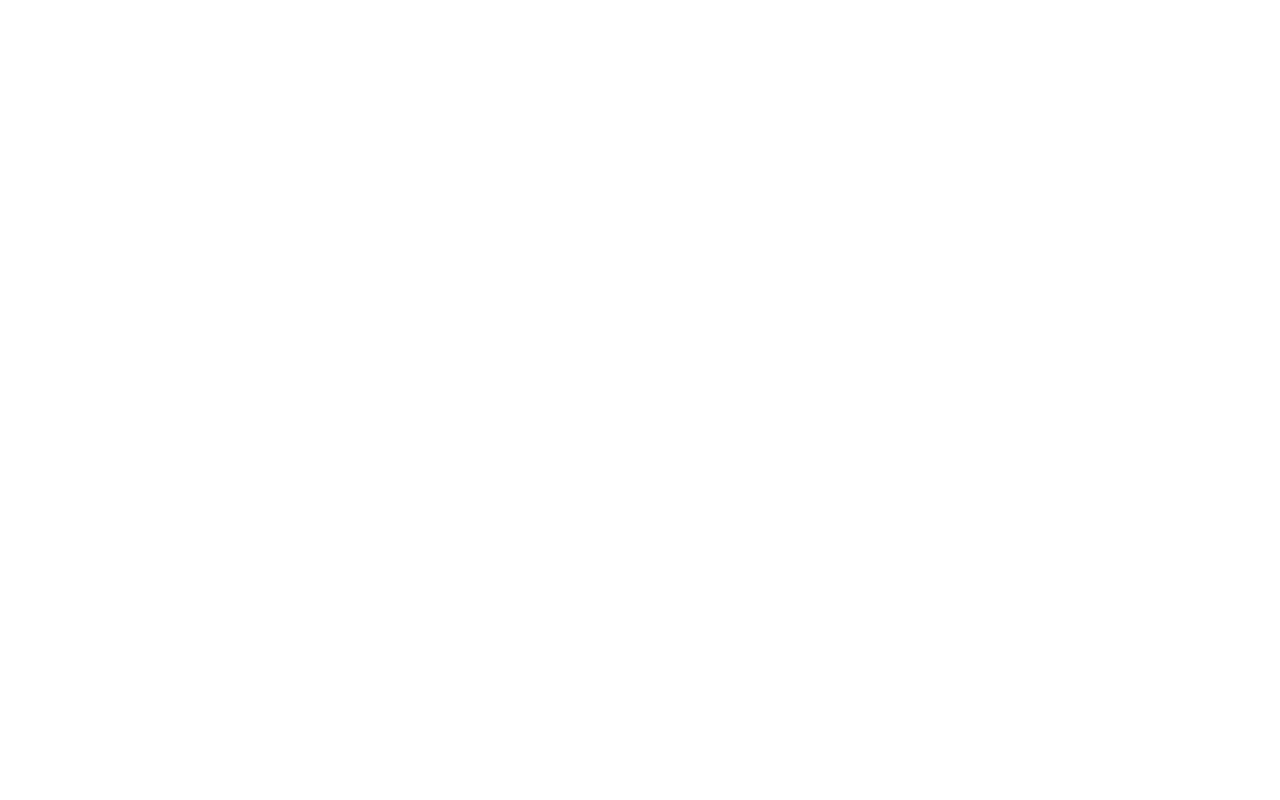
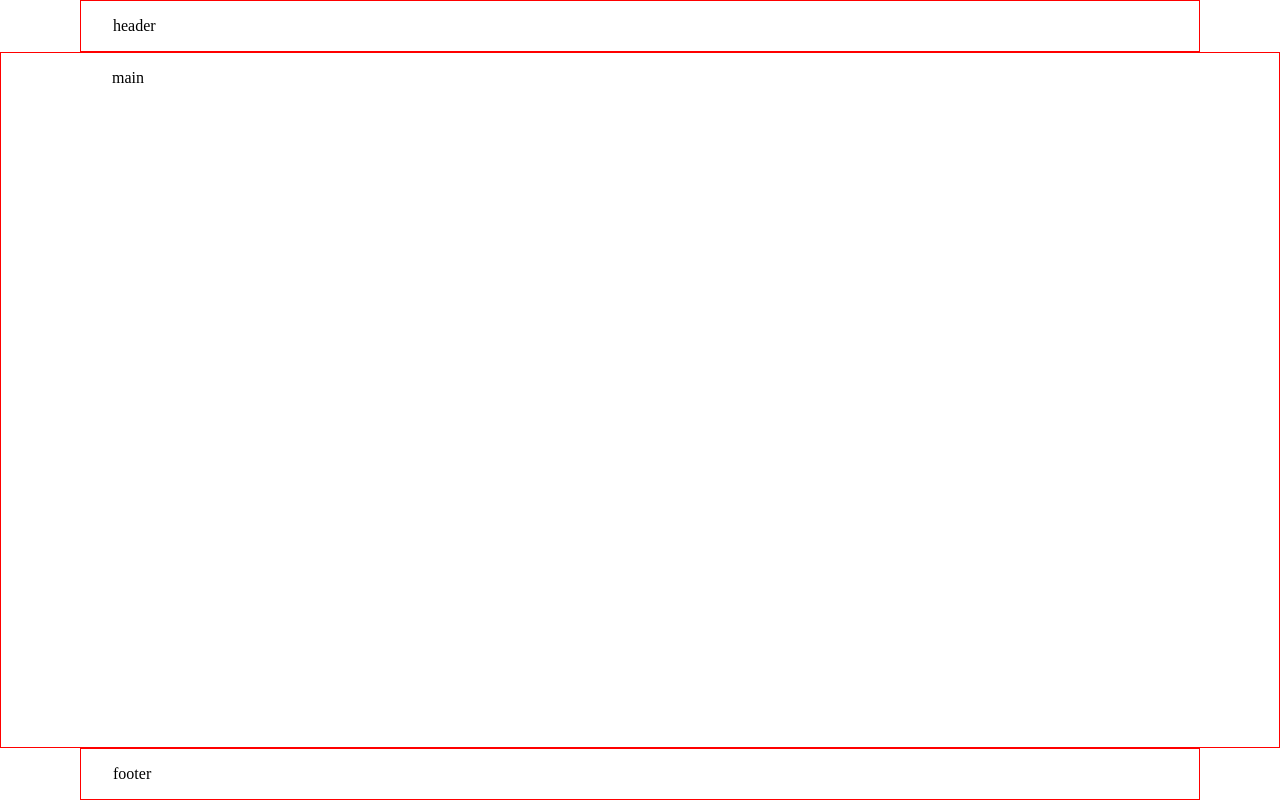
Before and after one commit to gabrielpdb/rocketseat-explorer-stage03-05-css, a plain HTML site: page index.html in a window 1280 px wide. Drawn offline with Linux system fonts and the light colour scheme.

Commit message:
Estrutura em grid com header e footer fixos

```diff
--- a/index.html
+++ b/index.html
@@ -8,9 +8,9 @@
   </head>
   <body>
     <div id="app">
-      <header></header>
-      <main></main>
-      <footer></footer>
+      <header class="container">header</header>
+      <main><div class="container">main</div></main>
+      <footer class="container">footer</footer>
     </div>
   </body>
 </html>
--- a/style.css
+++ b/style.css
@@ -14,3 +14,23 @@
 body {
   font-size: 1.6rem;
 }
+
+#app > * {
+  border: 1px solid red;
+}
+
+#app {
+  display: grid;
+  grid-template-rows: max-content 1fr max-content;
+  height: 100vh;
+}
+
+.container {
+  padding: 1.6rem 3.2rem;
+  width: min(112rem, 100%);
+  margin: 0 auto;
+}
+
+main {
+  overflow-y: scroll;
+}
```
